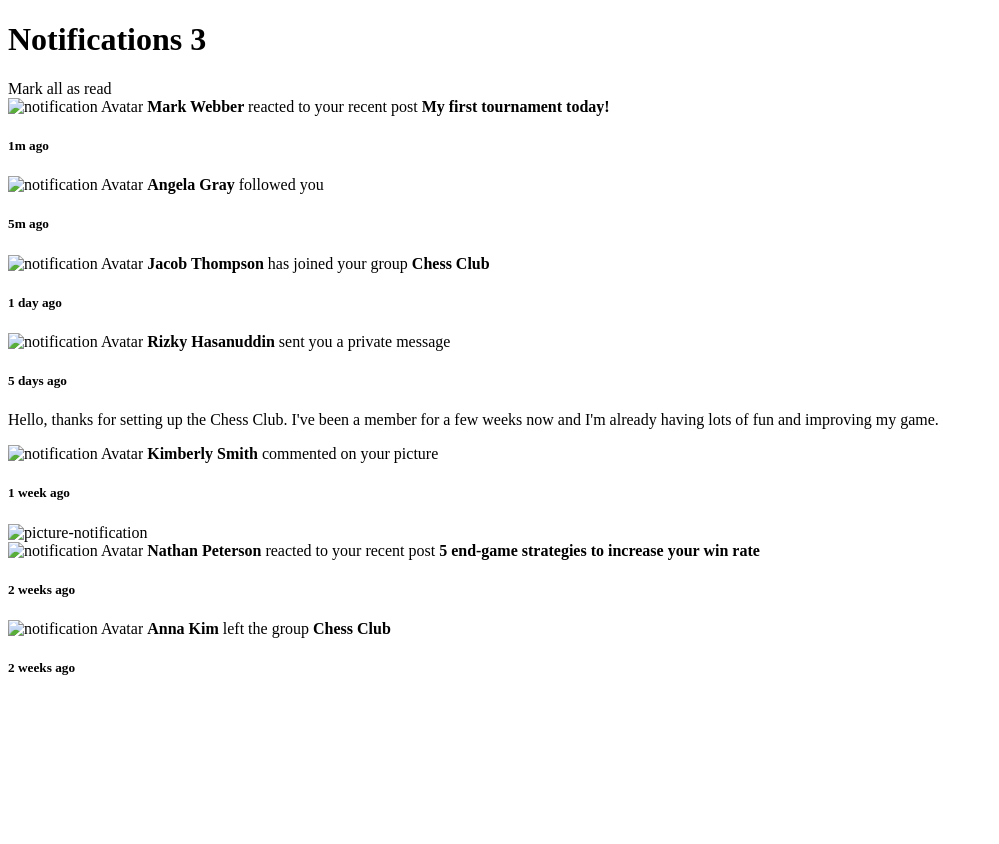
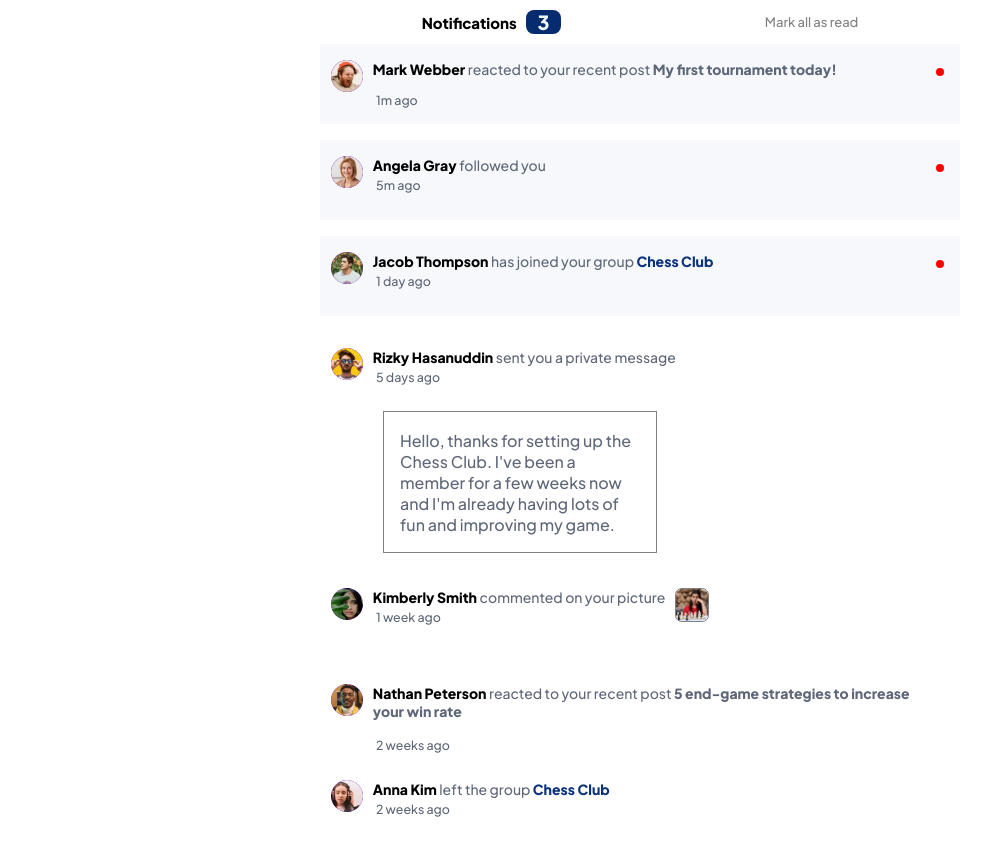
Before and after one commit to steveflores-013/notification-page, a plain HTML site: page index.html in a window 1280 px wide. Shown: the whole page, without its empty margins (0-999 px from the left). Before the commit the page ends 800 px from the top, so only its background shows below. Drawn offline with nearby package versions, Linux system fonts and the light colour scheme; files that its build step writes are made by us from their sources; the site is published under a folder, as on GitHub Pages, so addresses that start at the root find nothing.

Commit message:
modificacion de ruta css

```diff
--- a/index.html
+++ b/index.html
@@ -3,7 +3,7 @@
 <head>
   <meta charset="UTF-8">
   <meta name="viewport" content="width=device-width, initial-scale=1.0"> <!-- displays site properly based on user's device -->
-  <link rel="stylesheet" href="/public/css/style.css">
+  <link rel="stylesheet" href="./public/css/style.css">
   <link rel="icon" type="image/png" sizes="32x32" href="./images/favicon-32x32.png">
 
   <title>Notifications page</title>
@@ -21,14 +21,14 @@
     <section class="main__Section-Notification">
       <article class="main__Section-Notification notification">
          <div class="notification_info red">
-           <img src="/assets/images/avatar-mark-webber.webp" alt="notification Avatar" class="notification__Avatar">
+           <img src="./assets/images/avatar-mark-webber.webp" alt="notification Avatar" class="notification__Avatar">
            <span class="notification_info__span"> <b class="notification_info__name">Mark Webber </b>reacted to your recent post <b class="notification_info__title">My first tournament today!</b></span>
             <h5 class="notification_info__time time-color">1m ago</h5>
           </div>
       </article>
       <article class="main__Section-Notification notification">
         <div class="notification_info red">
-          <img src="/assets/images/avatar-angela-gray.webp" alt="notification Avatar" class="notification__Avatar">
+          <img src="./assets/images/avatar-angela-gray.webp" alt="notification Avatar" class="notification__Avatar">
           <span class="notification_info__span"> <b class="notification_info__name">Angela Gray </b>followed you</span>
            <h5 class="notification_info__time2 time-color">5m ago</h5>
          </div>
@@ -36,13 +36,13 @@
      </article>
      <article class="main__Section-Notification notification">
       <div class="notification_info red">
-        <img src="/assets/images/avatar-jacob-thompson.webp" alt="notification Avatar" class="notification__Avatar">
+        <img src="./assets/images/avatar-jacob-thompson.webp" alt="notification Avatar" class="notification__Avatar">
         <span class="notification_info__span"> <b class="notification_info__name"> Jacob Thompson </b>has joined your group <b class="notification_info__title3 chess">Chess Club</b></span>
          <h5 class="notification_info__time3 time-color">1 day ago</h5>
        </div>
        <article class="main__Section-Notification notification">
         <div class="notification_info notification_info--4">
-          <img src="/assets/images/avatar-rizky-hasanuddin.webp" alt="notification Avatar" class="notification__Avatar">
+          <img src="./assets/images/avatar-rizky-hasanuddin.webp" alt="notification Avatar" class="notification__Avatar">
           <span class="notification_info__span"> <b class="notification_info__name"> Rizky Hasanuddin </b>sent you a private message</span>
           <h5 class="notification_info__time4 time-color"> 5 days ago</h5>
           <div class="notification_infor__mensaje">
@@ -53,20 +53,20 @@
    </article>
    <article class="main__Section-Notification notification">
     <div class="notification_info active">
-      <img src="/assets/images/avatar-kimberly-smith.webp" alt="notification Avatar" class="notification__Avatar">
+      <img src="./assets/images/avatar-kimberly-smith.webp" alt="notification Avatar" class="notification__Avatar">
       <span class="notification_info__span"> <b class="notification_info__name"> Kimberly Smith </b>commented on your picture</span>
        <h5 class="notification_info__time5 time-color">1 week ago</h5>
-       <img src="/assets/images/image-chess.webp" alt="picture-notification" class="picture_Notification">
+       <img src="./assets/images/image-chess.webp" alt="picture-notification" class="picture_Notification">
      </div>
      <article class="main__Section-Notification notification">
       <div class="notification_info notification active  ">
-        <img src="/assets/images/avatar-nathan-peterson.webp" alt="notification Avatar" class="notification__Avatar">
+        <img src="./assets/images/avatar-nathan-peterson.webp" alt="notification Avatar" class="notification__Avatar">
         <span class="notification_info__span"> <b class="notification_info__name"> Nathan Peterson </b>reacted to your recent post <b class="notification_info__title">5 end-game strategies to increase your win rate</b></span>
          <h5 class="notification_info__time6 time-color">2 weeks ago</h5>
        </div>
        <article class="main__Section-Notification notification">
         <div class="notification_info active">
-          <img src="/assets/images/avatar-anna-kim.webp" alt="notification Avatar" class="notification__Avatar">
+          <img src="./assets/images/avatar-anna-kim.webp" alt="notification Avatar" class="notification__Avatar">
           <span class="notification_info__span"> <b class="notification_info__name"> Anna Kim </b>left the group <b class="notification_info__title chess">Chess Club</b></span>
            <h5 class="notification_info__time7 time-color">2 weeks ago</h5>
          </div>
```
